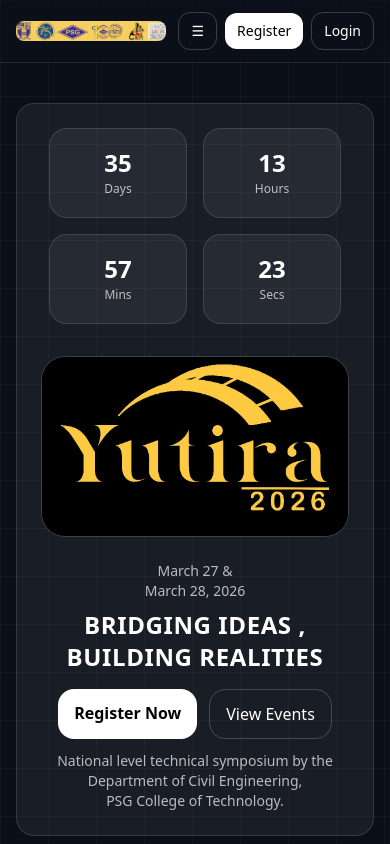
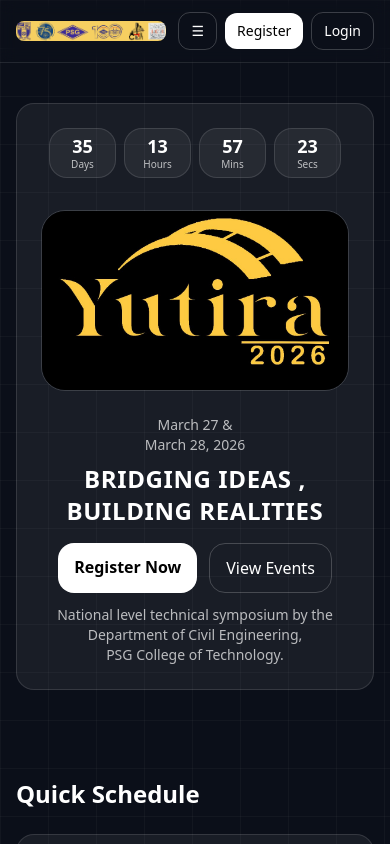
Before and after one commit to jafersathikb86/yutira, a Next.js app: page / in a window 390 px wide. Shown: the top 844 px of the page. Built offline with nearby package versions, Linux system fonts and the light colour scheme.

Commit message:
mobile view fixed

```diff
--- a/components/Countdown.js
+++ b/components/Countdown.js
@@ -42,16 +42,16 @@ export default function Countdown({ targetISO }) {
   ];
 
   return (
-    <div className="grid grid-cols-2 sm:grid-cols-4 gap-4 max-w-md mx-auto px-2">
+    <div className="grid grid-cols-4 gap-2 max-w-md mx-auto px-2">
       {items.map((i) => (
         <div
           key={i.label}
-          className="card h-[90px] sm:h-auto w-full flex flex-col items-center justify-center text-center"
+          className="card w-full px-2 py-2 flex flex-col items-center justify-center text-center"
         >
-          <div className="text-2xl sm:text-3xl font-semibold leading-none">
+          <div className="text-lg sm:text-3xl font-semibold leading-none">
             {i.value}
           </div>
-          <div className="text-xs sm:text-sm text-white/70 mt-2 leading-none">
+          <div className="text-[10px] sm:text-sm text-white/70 mt-1 leading-none">
             {i.label}
           </div>
         </div>
```
